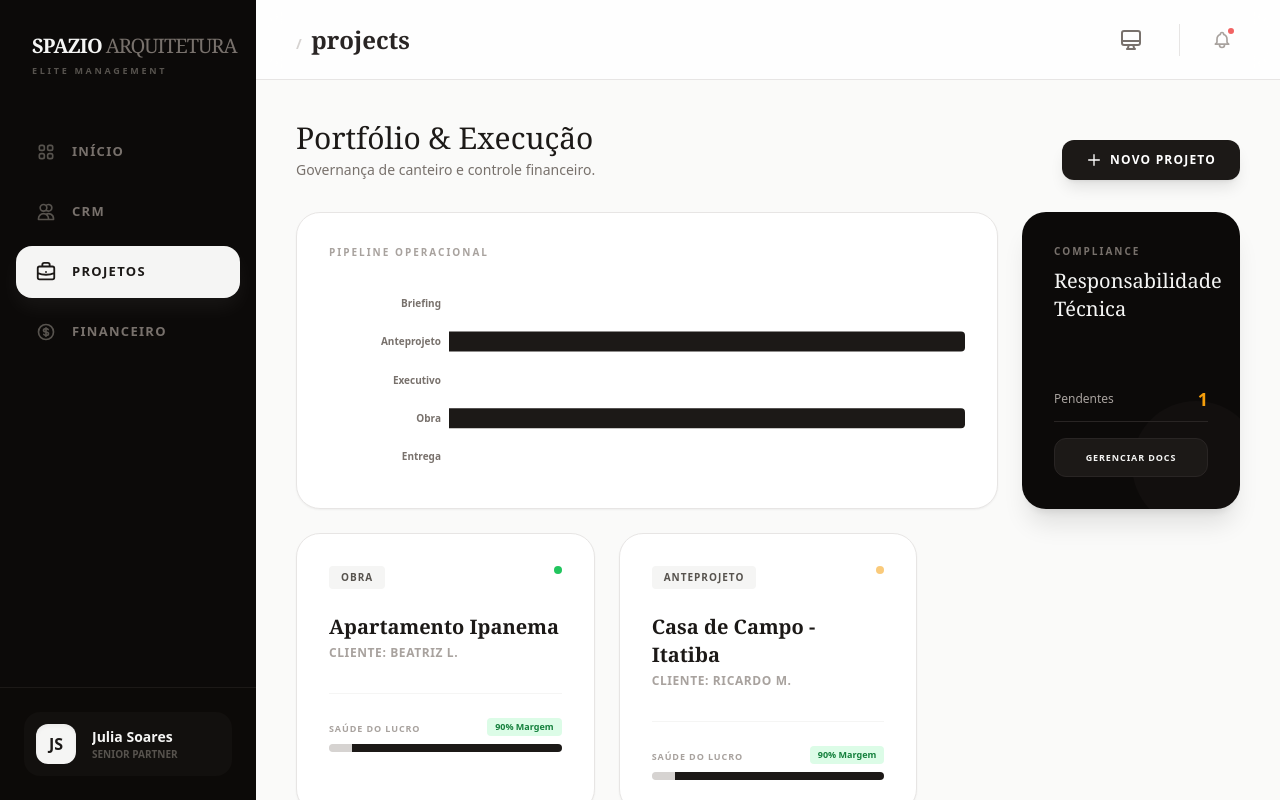
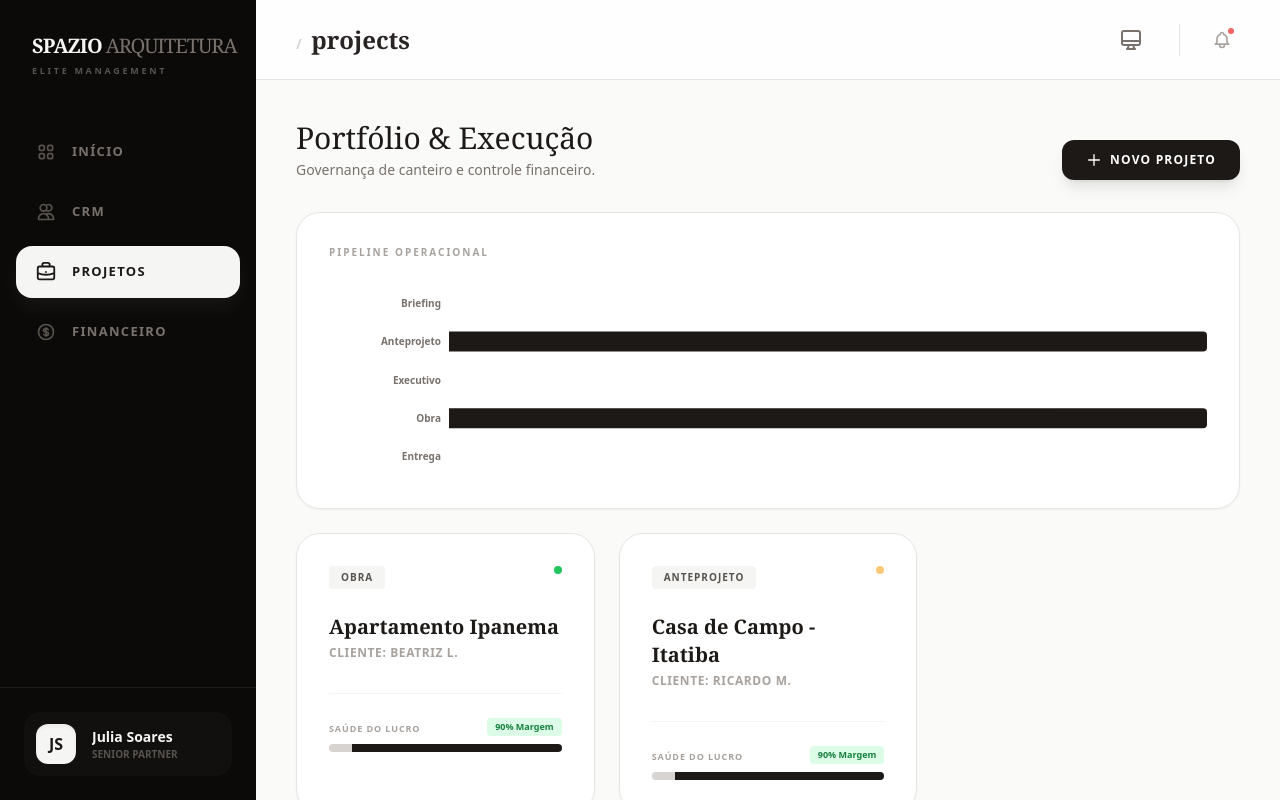
Before and after one commit to tr013432-design/Spazio, a React (Vite) app: page / in a window 1280 px wide. Both pictures are taken after a click on the button "PROJETOS". Built offline with nearby package versions, Linux system fonts and the light colour scheme.

Commit message:
Update Projects.tsx

```diff
--- a/components/Projects.tsx
+++ b/components/Projects.tsx
@@ -84,7 +84,6 @@ const Projects: React.FC = () => {
   const [projects, setProjects] = useState<Project[]>(initialProjects);
   const [selectedProjectId, setSelectedProjectId] = useState<string | null>(null);
   const [toast, setToast] = useState<string | null>(null);
-  const [isDocsModalOpen, setIsDocsModalOpen] = useState(false);
 
   const selectedProject = projects.find(p => p.id === selectedProjectId);
 
@@ -168,50 +167,6 @@ const Projects: React.FC = () => {
         </div>
       )}
 
-      {/* --- MODAL DE GERENCIAR DOCS --- */}
-      {isDocsModalOpen && (
-        <div className="fixed inset-0 z-[60] bg-stone-900/80 backdrop-blur-sm flex items-center justify-center p-4 animate-fadeIn">
-          <div className="bg-white w-full max-w-lg rounded-3xl p-8 shadow-2xl animate-slideUp">
-            <div className="flex justify-between items-center mb-6">
-              <h3 className="text-2xl font-serif font-bold text-stone-900">Compliance & RRTs</h3>
-              <button onClick={() => setIsDocsModalOpen(false)} className="text-stone-400 hover:text-stone-900"><Icons.Close /></button>
-            </div>
-
-            <div className="space-y-4">
-              <p className="text-xs text-stone-500 font-medium mb-4">Documentos pendentes que travam o avanço das obras.</p>
-
-              {projects.filter(p => p.rrtStatus === 'PENDING').length === 0 ? (
-                <div className="text-center py-10 bg-green-50 rounded-2xl border border-green-100">
-                  <div className="text-green-500 mb-2 flex justify-center"><Icons.Check /></div>
-                  <p className="text-sm font-bold text-green-800">Tudo Regularizado!</p>
-                  <p className="text-xs text-green-600">Nenhuma pendência técnica encontrada.</p>
-                </div>
-              ) : (
-                projects.filter(p => p.rrtStatus === 'PENDING').map(project => (
-                  <div key={project.id} className="border border-stone-200 p-4 rounded-2xl flex items-center justify-between hover:border-amber-400 transition-colors bg-stone-50">
-                    <div>
-                      <p className="text-xs font-black uppercase tracking-widest text-amber-600 mb-1">Pendente</p>
-                      <h4 className="font-serif font-bold text-stone-900">{project.title}</h4>
-                      <p className="text-[10px] text-stone-500 mt-1">Ref: {project.clientName}</p>
-                    </div>
-                    <button
-                      onClick={() => handleIssueRRT(project.id)}
-                      className="bg-stone-900 text-white px-4 py-2 rounded-xl text-[10px] font-black uppercase tracking-widest hover:bg-stone-800 flex items-center gap-2"
-                    >
-                      <Icons.Upload /> Enviar RRT
-                    </button>
-                  </div>
-                ))
-              )}
-            </div>
-
-            <div className="mt-8 pt-6 border-t border-stone-100 flex justify-end">
-              <button onClick={() => setIsDocsModalOpen(false)} className="text-xs font-bold text-stone-400 hover:text-stone-900 uppercase tracking-widest">Fechar</button>
-            </div>
-          </div>
-        </div>
-      )}
-
       {!selectedProjectId ? (
         <>
           <div className="flex justify-between items-end mb-8">
@@ -224,8 +179,8 @@ const Projects: React.FC = () => {
             </button>
           </div>
 
-          <div className="grid grid-cols-1 lg:grid-cols-4 gap-6 mb-10">
-            <div className="lg:col-span-3 bg-white border border-stone-200 rounded-3xl p-8 shadow-sm">
+          <div className="mb-10">
+            <div className="bg-white border border-stone-200 rounded-3xl p-8 shadow-sm">
               <h4 className="text-[10px] font-black uppercase tracking-[0.2em] text-stone-400 mb-6">Pipeline Operacional</h4>
               <div className="h-48">
                 <ResponsiveContainer width="100%" height="100%">
@@ -238,29 +193,6 @@ const Projects: React.FC = () => {
                     </Bar>
                   </BarChart>
                 </ResponsiveContainer>
-              </div>
-            </div>
-
-            {/* CARD DE COMPLIANCE */}
-            <div className="bg-stone-950 rounded-3xl p-8 text-stone-100 flex flex-col justify-between shadow-xl relative overflow-hidden group">
-              <div className="absolute -right-5 -bottom-5 w-32 h-32 bg-stone-800 rounded-full opacity-20 transition-transform group-hover:scale-150 duration-700"></div>
-              <div>
-                <p className="text-[10px] font-black uppercase tracking-[0.2em] text-stone-500 mb-2">Compliance</p>
-                <h4 className="text-xl font-serif">Responsabilidade Técnica</h4>
-              </div>
-              <div className="relative z-10 mt-6">
-                <div className="flex justify-between items-center border-b border-stone-800 pb-2 mb-4">
-                  <span className="text-xs text-stone-400">Pendentes</span>
-                  <span className="text-lg font-bold text-amber-500">
-                    {projects.filter(p => p.rrtStatus === 'PENDING').length}
-                  </span>
-                </div>
-                <button
-                  onClick={() => setIsDocsModalOpen(true)}
-                  className="w-full py-3 bg-stone-900 rounded-xl text-[9px] font-black uppercase tracking-widest hover:bg-stone-800 border border-stone-800 transition-colors"
-                >
-                  Gerenciar Docs
-                </button>
               </div>
             </div>
           </div>
@@ -291,7 +223,7 @@ const Projects: React.FC = () => {
           </div>
         </>
       ) : (
-        /* --- MODO DETALHE (APENAS GESTÃO AGORA) --- */
+        /* --- MODO DETALHE (APENAS GESTÃO) --- */
         <div className="animate-fadeIn">
           <div className="flex justify-start mb-10">
             <button onClick={() => setSelectedProjectId(null)} className="flex items-center gap-2 text-stone-400 hover:text-stone-900 font-bold text-xs uppercase tracking-widest transition-colors">
```
